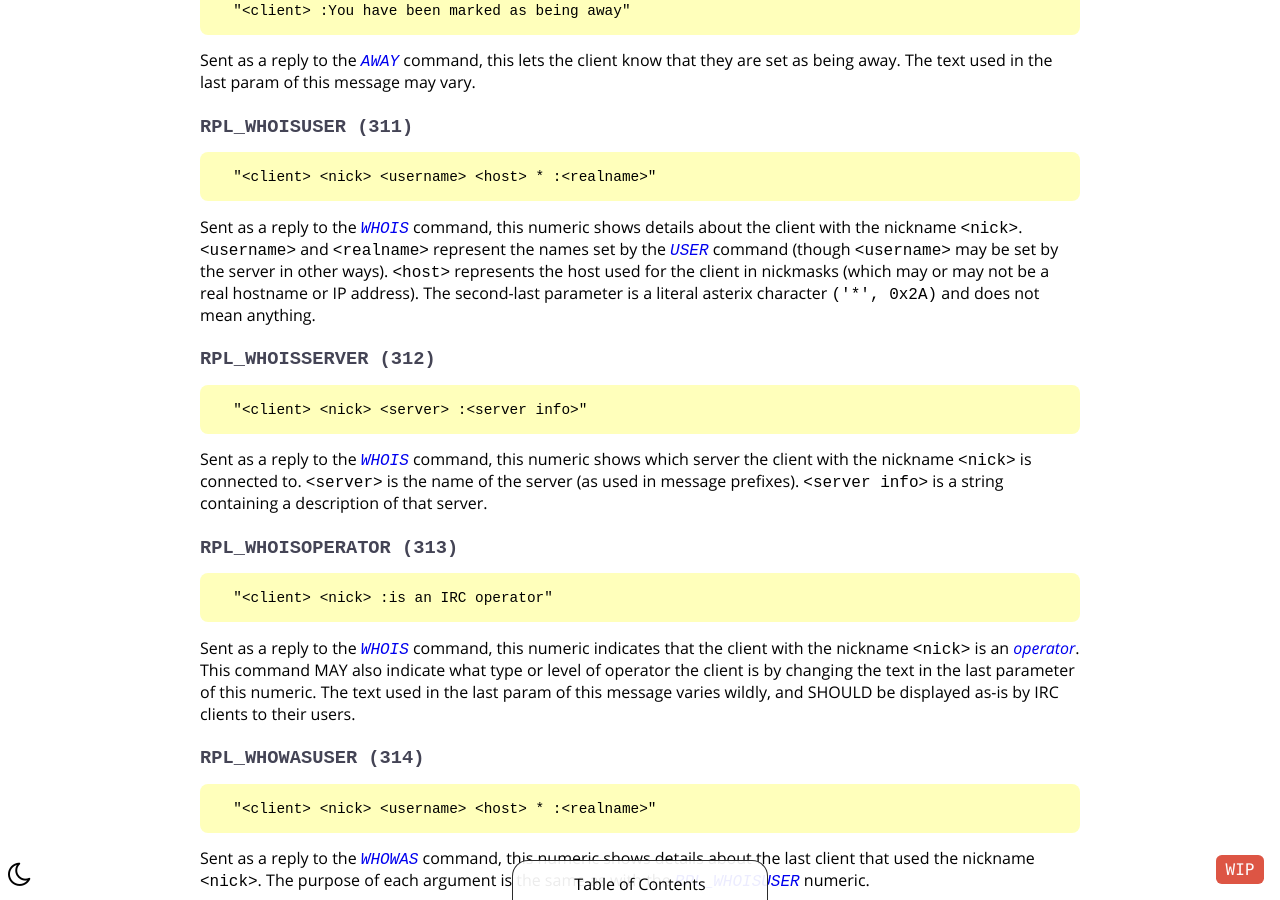
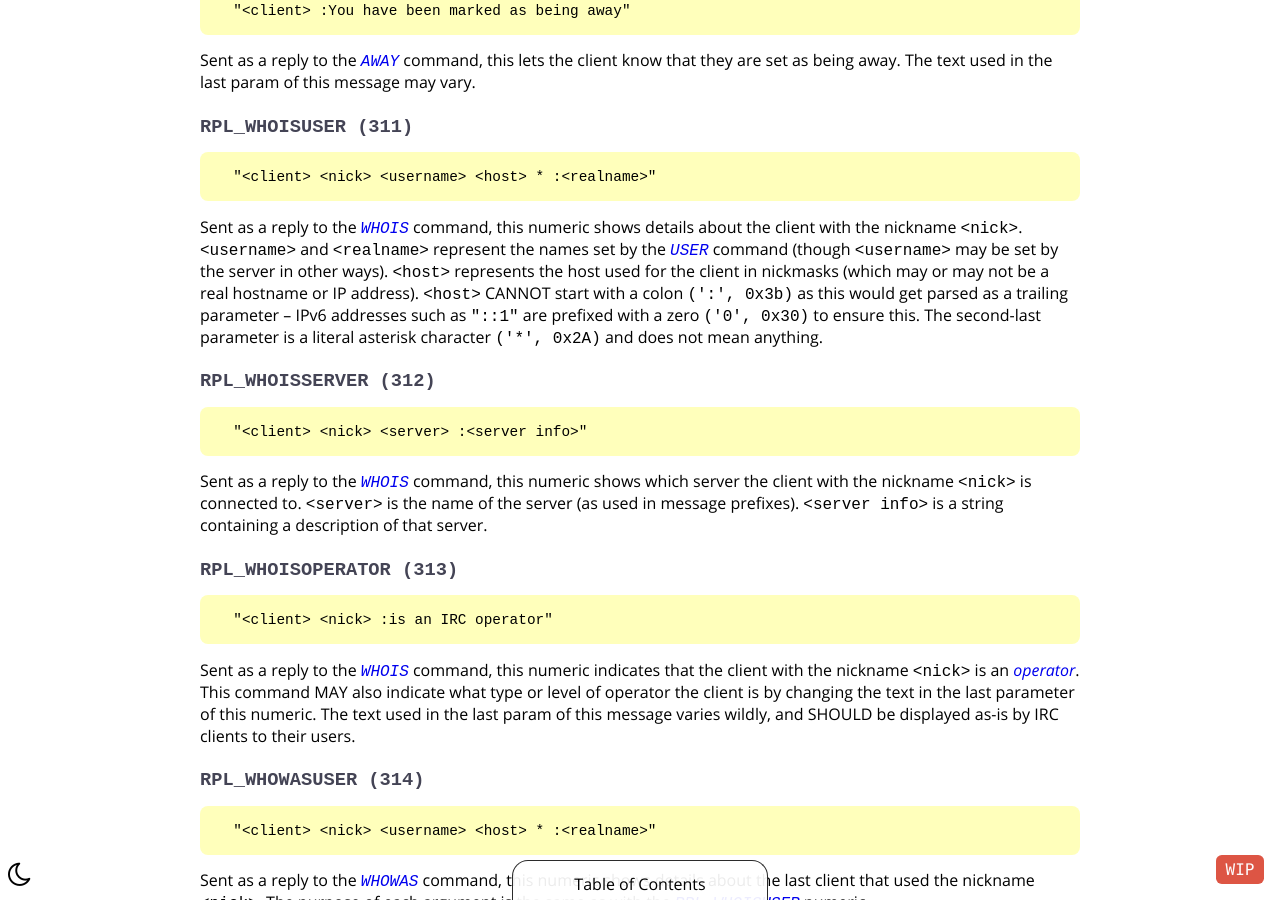
Before and after one commit to ircdocs/modern-irc, a Jekyll site: the page built from index.md, in a window 1280 px wide and 900 px high, scrolled down 47057 px. Built offline with Jekyll 4.4.1, drawn with Linux system fonts in a browser that asks for light colours.

Commit message:
modern: Note IPv6 host prefixing and fix misspelling in RPL_WHOISUSER (thanks xorhash!)

```diff
--- a/_includes/modern-appendix.md
+++ b/_includes/modern-appendix.md
@@ -416,7 +416,7 @@ Sent as a reply to the [`AWAY`](#away-message) command, this lets the client kno
 
       "<client> <nick> <username> <host> * :<realname>"
 
-Sent as a reply to the [`WHOIS`](#whois-message) command, this numeric shows details about the client with the nickname `<nick>`. `<username>` and `<realname>` represent the names set by the [`USER`](#user-message) command (though `<username>` may be set by the server in other ways). `<host>` represents the host used for the client in nickmasks (which may or may not be a real hostname or IP address). The second-last parameter is a literal asterix character `('*', 0x2A)` and does not mean anything.
+Sent as a reply to the [`WHOIS`](#whois-message) command, this numeric shows details about the client with the nickname `<nick>`. `<username>` and `<realname>` represent the names set by the [`USER`](#user-message) command (though `<username>` may be set by the server in other ways). `<host>` represents the host used for the client in nickmasks (which may or may not be a real hostname or IP address). `<host>` CANNOT start with a colon `(':', 0x3b)` as this would get parsed as a trailing parameter – IPv6 addresses such as `"::1"` are prefixed with a zero `('0', 0x30)` to ensure this. The second-last parameter is a literal asterisk character `('*', 0x2A)` and does not mean anything.
 
 ### `RPL_WHOISSERVER (312)`
 
```
